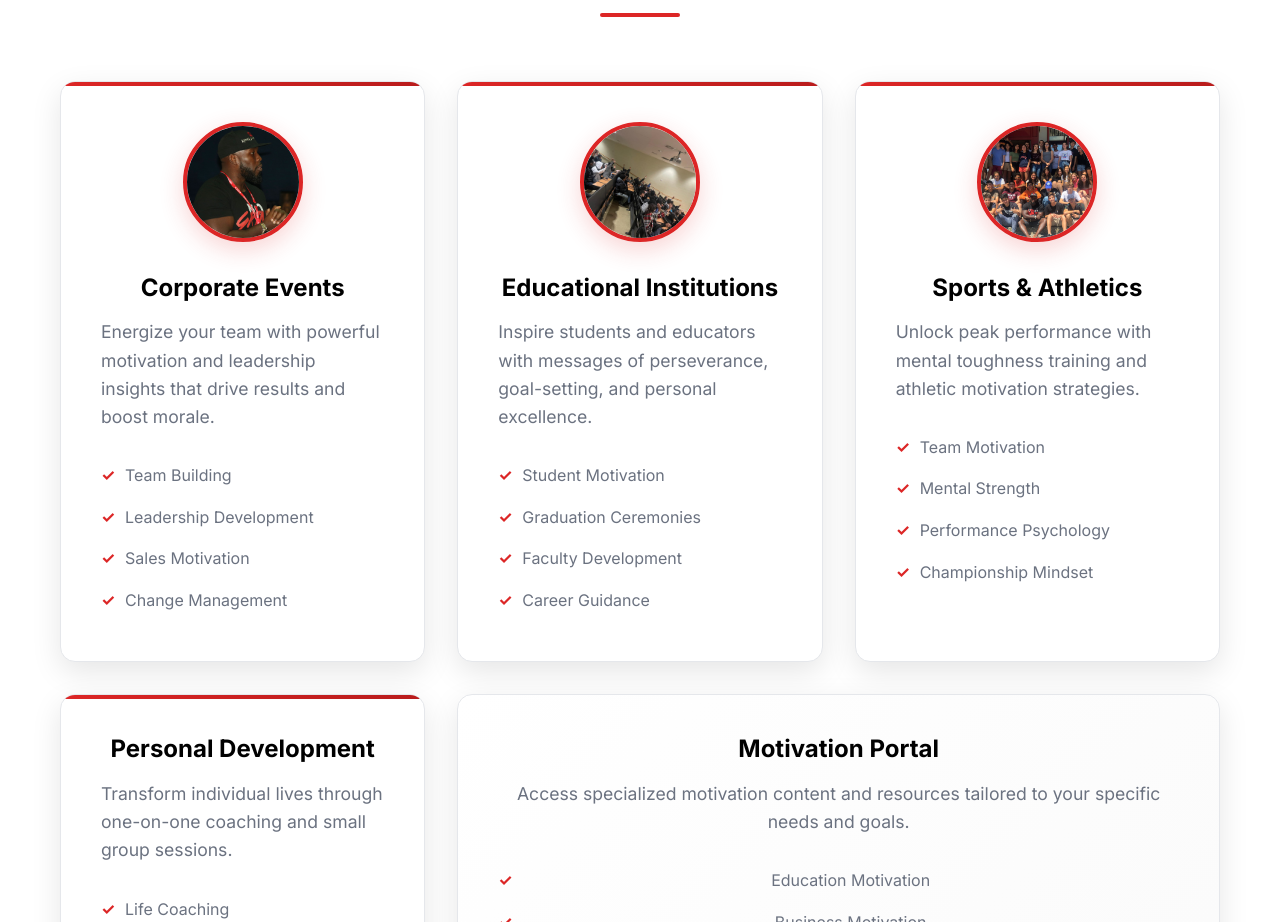
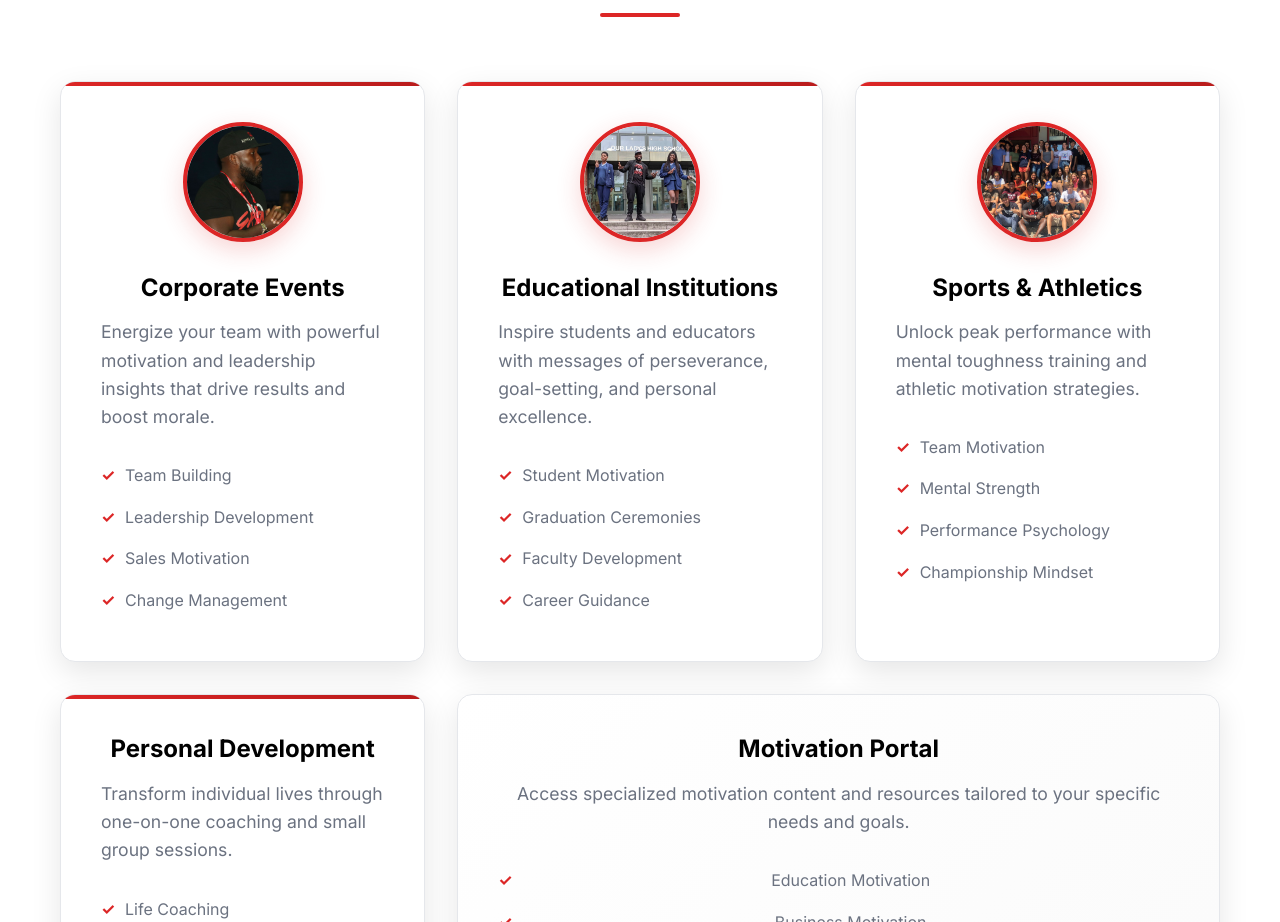
Before and after one commit to CWCMEDIA/mr-beezy-website, a plain HTML site: page index.html in a window 1280 px wide. Shown: the part 2013-2935 px from the top of the page. Drawn offline with Linux system fonts and the light colour scheme.

Commit message:
Update educational institutions photo to school30.jpeg - Changed from school1.jpeg to school30.jpeg for better visual impact

```diff
--- a/index.html
+++ b/index.html
@@ -199,7 +199,7 @@
                 </div>
                 <div class="service-card">
                     <div class="service-image">
-                        <img src="beezystock/school1.jpeg" alt="Mr. Beezy Education Speaking" class="service-photo">
+                        <img src="beezystock/school30.jpeg" alt="Mr. Beezy Education Speaking" class="service-photo">
                     </div>
                     <h3>Educational Institutions</h3>
                     <p>Inspire students and educators with messages of perseverance, goal-setting, and personal excellence.</p>
```
